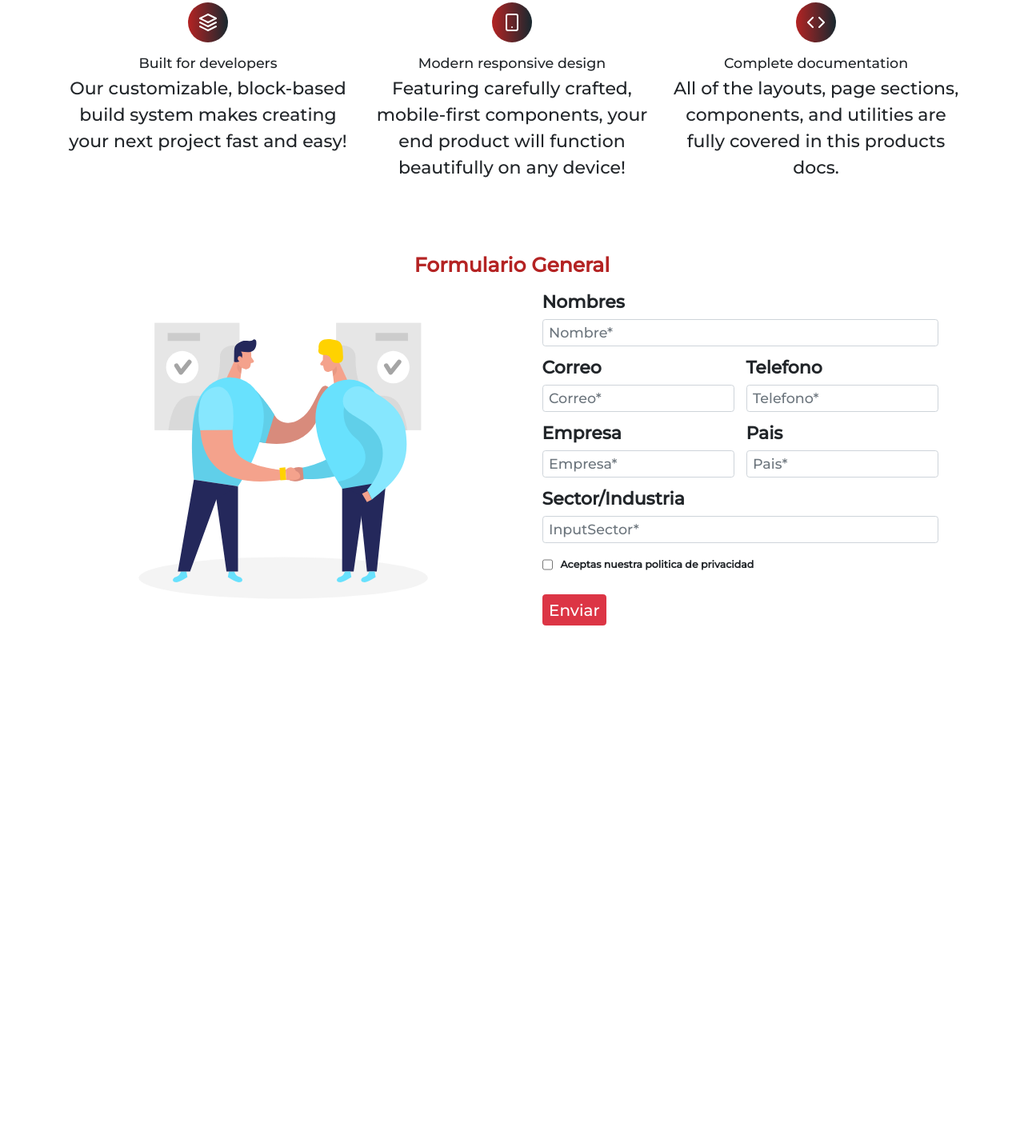
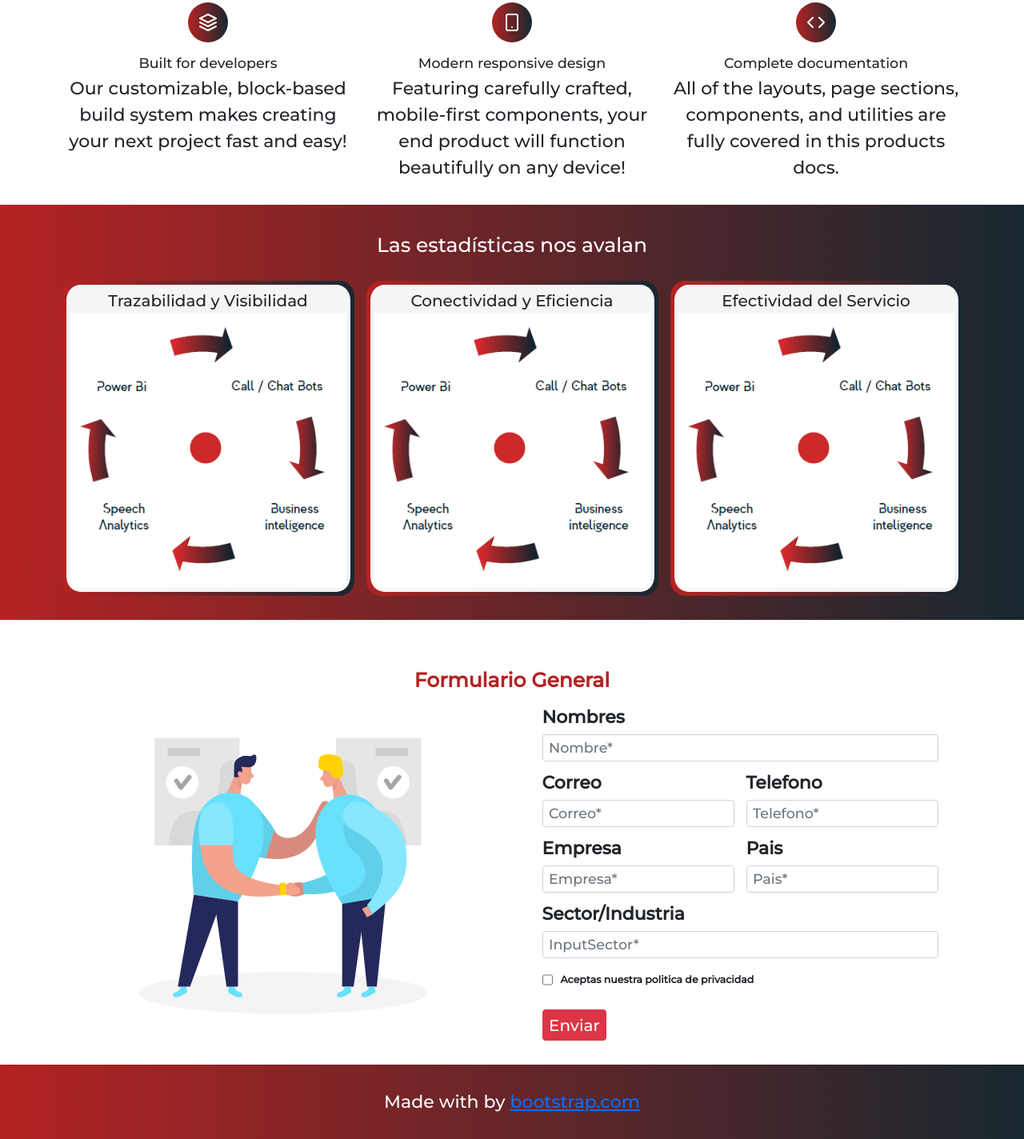
Before and after one commit to dturin1997/Conexo_Landing_Televentas, a plain HTML site: page index.html in a window 1280 px wide. Shown: the part 738-2162 px from the top of the page at 80% size. Before the commit the page ends 1550 px from the top, so only its background shows below. Drawn offline with Linux system fonts and the light colour scheme.

Commit message:
Se quedo trabajando en el banner

```diff
--- a/css/styles.css
+++ b/css/styles.css
@@ -88,6 +88,29 @@ body {
 }
 .cta_formulario_general:hover {
   color: white;
+}
+
+/*-- Texto con estadisticas --*/
+.back_graficos {
+  padding: 0.5rem;
+  border-radius: 5%;
+  background-image: linear-gradient(90deg, rgba(180,35,35,1) 0%, rgba(24,40,47,1) 100%);
+}
+.back_graficos_2{
+  padding: 0.5rem;
+  width: 100%;
+  border-radius: 5%;
+  background-color: whitesmoke;
+  margin: 0 0;
+}
+/*-- Footer --*/
+footer{
+  /* background-color: #f8f8f8; */
+
+}
+.footer_text{
+  color: white;
+  font-size: 2.2rem;
 }
 /*-- Formulario General --*/
 .politica_label {
--- a/index.html
+++ b/index.html
@@ -136,6 +136,52 @@
         </div>
     </section>
     <!-- Texto con iconos -->
+
+    <!-- Texto estadísticas -->
+
+    <section class="graficos gradient pt-2 pb-5">
+        <div class="container">
+            <h1 class="text-center text-white my-5">Las estadísticas nos avalan</h1>
+            <div class="row align-items-center justify-content-center">
+                <div class="col-md-4">
+                    <div class="back_graficos">
+                        <div class="back_graficos_2 text-center">
+                            <span class="fs-2">
+                                Trazabilidad y
+                                Visibilidad
+                            </span>
+                            <img src="img/graficos1.png" alt="" class="img-fluid">
+                        </div>
+                    </div>
+                </div>
+                <div class="col-md-4">
+                    <div class="back_graficos">
+                        <div class="back_graficos_2 text-center">
+                            <span class="fs-2">
+                                Conectividad y
+                                Eficiencia
+                            </span>
+                            <img src="img/graficos1.png" alt="" class="img-fluid">
+                        </div>
+                    </div>
+                </div>
+                <div class="col-md-4">
+                    <div class="back_graficos">
+                        <div class="back_graficos_2 text-center">
+                            <span class="fs-2">
+                                Efectividad del
+                                Servicio
+                            </span>
+                            <img src="img/graficos1.png" alt="" class="img-fluid">
+                        </div>
+                    </div>
+                </div>
+            </div>
+        </div>
+    </section>
+
+    <!-- Texto estadísticas -->
+
     <!-- Formulario General -->
 
     <section class="formulario_general py-5" id="formulario_general">
@@ -204,7 +250,7 @@
                             </div>
                             <div class="col-md-12">
                                 <div class="mb-3 d-flex align-items-center">
-                                    <input type="checkbox" id="checkBox1" value="" name="checkBox1">
+                                    <input type="checkbox" id="checkBox1" value="aceptado" name="checkBox1">
                                     <label for="cbox1" class="politica_label fs-5">Aceptas nuestra politica de privacidad</label>
                                 </div>
                                 <div id="checkError" class="error_container">
@@ -228,6 +274,15 @@
 	</section>
 
     <!-- Formulario General -->
+
+    <!-- Footer -->
+    <footer class="py-5 gradient">
+        <div class="container-fluid text-center footer_text">
+          <span>Made with by <a href="https://getbootstrap.com/">bootstrap.com</a> </span>
+        </div>
+      </footer>
+    <!-- -->
+
     <script src="./js/main.js"></script>
     <script src="./js/bootstrap.min.js"></script>
 </body>
```
Also changed, not shown: img/graficos1.png (added).
